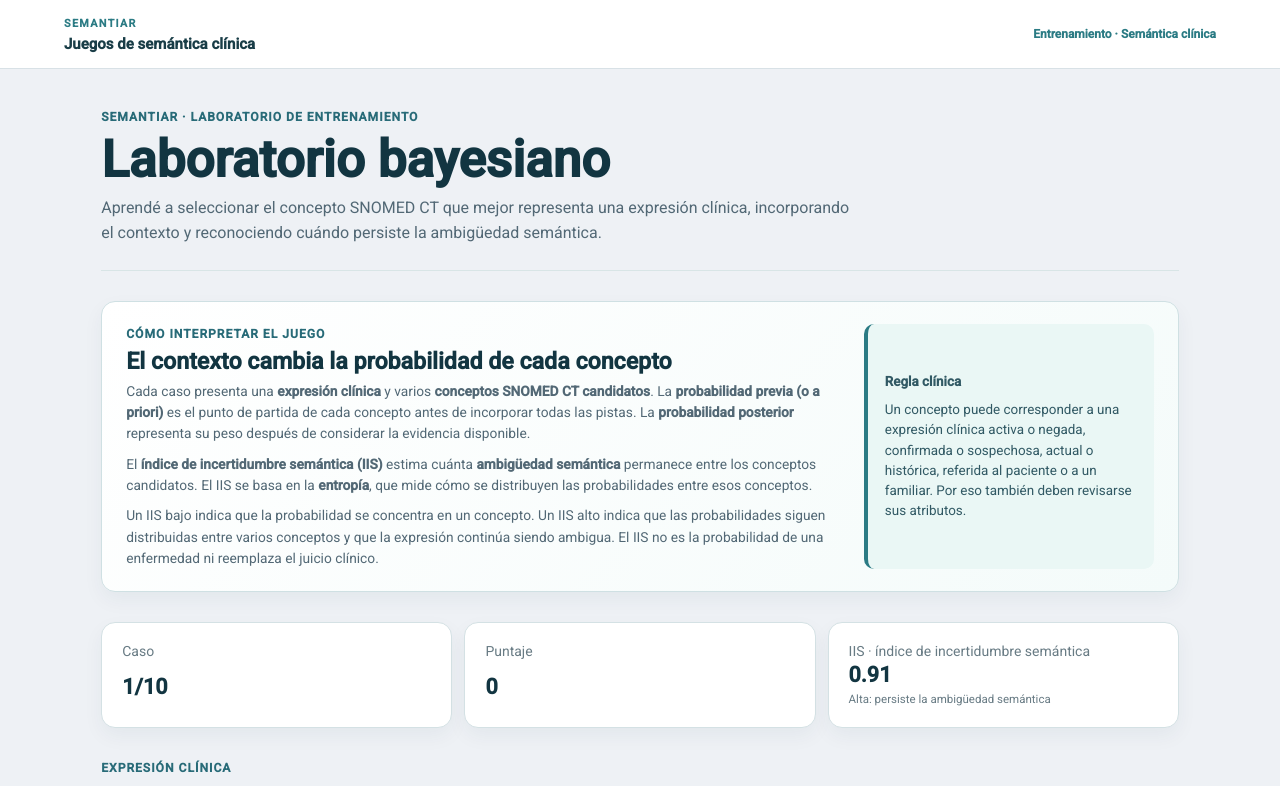
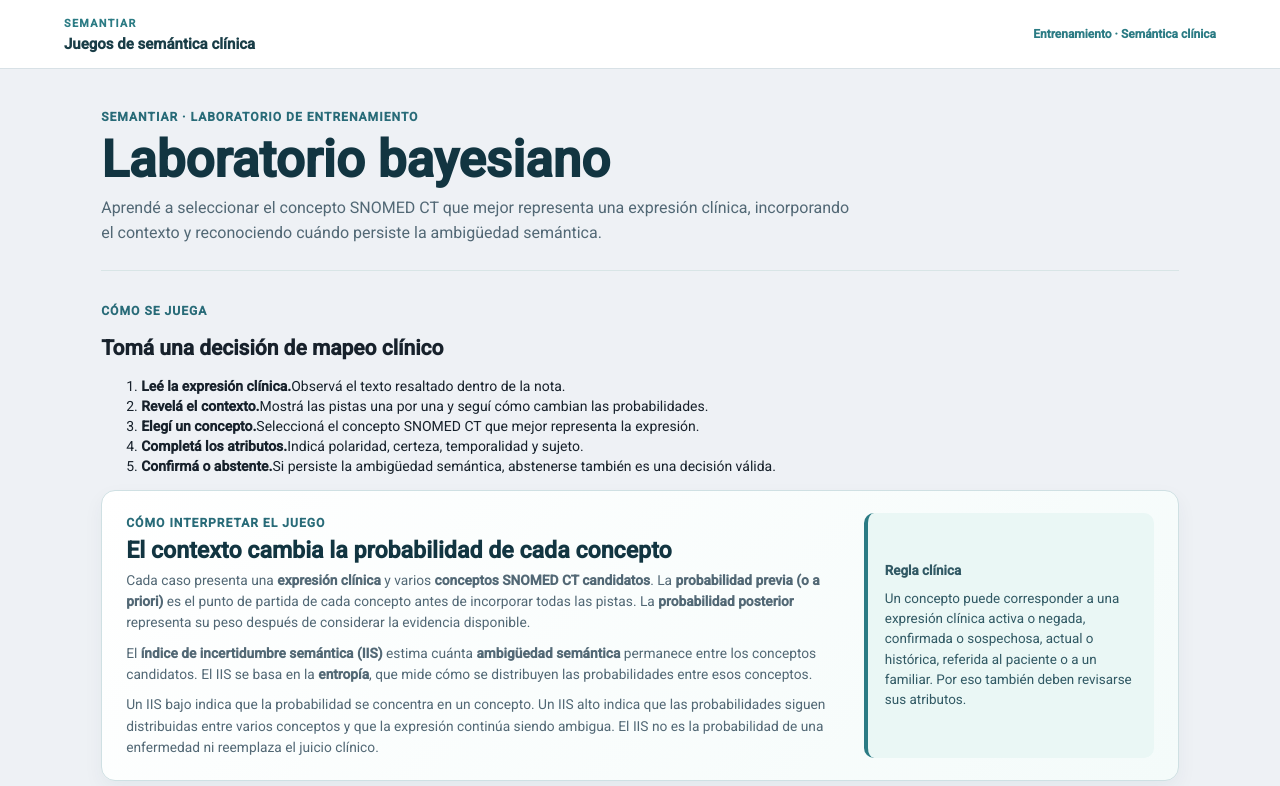
Before and after one commit to manwithbarba/semantiar_juegos, an Angular app: page / in a window 1280 px wide. Shown: the top 786 px of the page. Built offline with nearby package versions, Linux system fonts and the light colour scheme.

Commit message:
Add gameplay instructions before interpretation

```diff
--- a/src/app/bayes-game/bayes-game.component.html
+++ b/src/app/bayes-game/bayes-game.component.html
@@ -6,6 +6,20 @@
       <p class="intro">Aprendé a seleccionar el concepto SNOMED CT que mejor representa una expresión clínica, incorporando el contexto y reconociendo cuándo persiste la ambigüedad semántica.</p>
     </div>
   </header>
+
+  <section class="how-to-play-card" aria-labelledby="how-to-play-heading">
+    <div>
+      <p class="eyebrow">Cómo se juega</p>
+      <h2 id="how-to-play-heading">Tomá una decisión de mapeo clínico</h2>
+    </div>
+    <ol class="play-steps">
+      <li><strong>Leé la expresión clínica.</strong><span>Observá el texto resaltado dentro de la nota.</span></li>
+      <li><strong>Revelá el contexto.</strong><span>Mostrá las pistas una por una y seguí cómo cambian las probabilidades.</span></li>
+      <li><strong>Elegí un concepto.</strong><span>Seleccioná el concepto SNOMED CT que mejor representa la expresión.</span></li>
+      <li><strong>Completá los atributos.</strong><span>Indicá polaridad, certeza, temporalidad y sujeto.</span></li>
+      <li><strong>Confirmá o abstente.</strong><span>Si persiste la ambigüedad semántica, abstenerse también es una decisión válida.</span></li>
+    </ol>
+  </section>
 
   <section class="interpretation-card" aria-labelledby="interpretation-heading">
     <div class="interpretation-copy">
```
